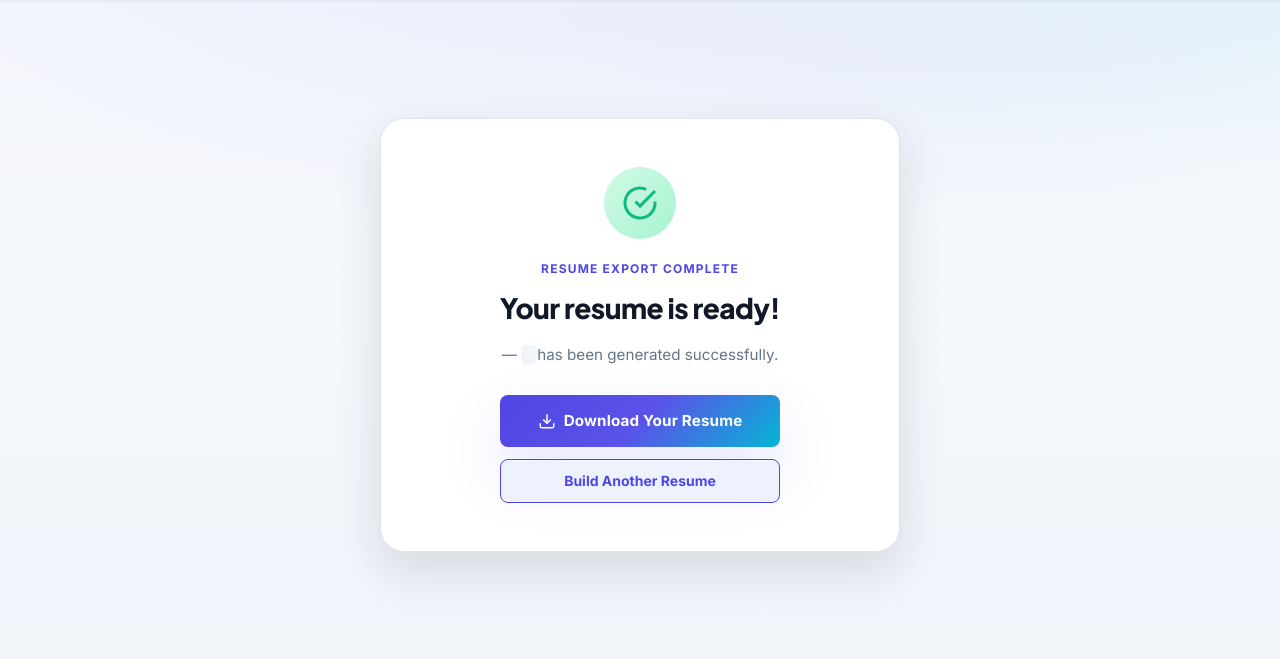
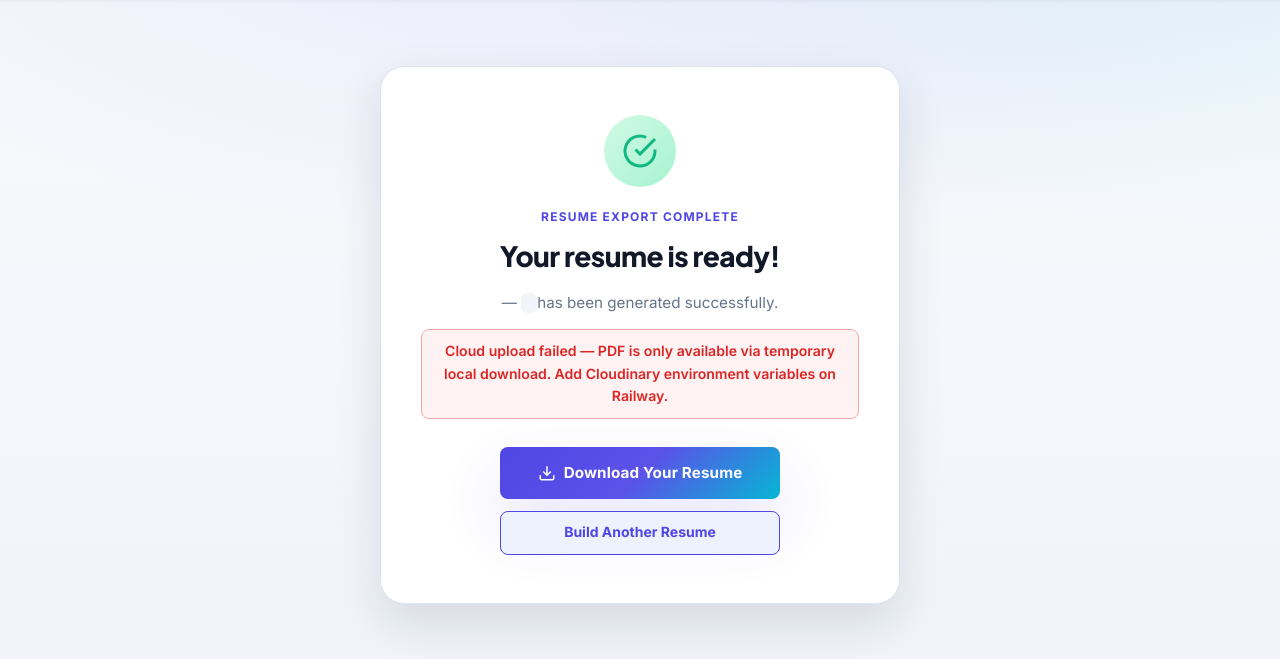
Before and after one commit to Ihtesham-4s/resume-builder, a Flask app: template templates/success.html in a window 1280 px wide. Shown: the part 73-732 px from the top of the page. Run offline with Flask 3, Linux system fonts and the light colour scheme; the template is opened without the code that fills it, so the values that code supplies are empty.

Commit message:
Show Cloudinary upload errors and fix Railway Procfile binding
Co-authored-by: Cursor <cursoragent@cursor.com>

```diff
--- a/app.py
+++ b/app.py
@@ -12,7 +12,7 @@ from utils.storage import upload_to_cloudinary
 BASE_DIR = Path(__file__).resolve().parent
 RESUME_DIR = BASE_DIR / "resumes"
 
-load_dotenv()
+load_dotenv(BASE_DIR / ".env")
 
 app = Flask(__name__)
 app.config["RESUME_DIR"] = RESUME_DIR
@@ -161,12 +161,15 @@ def generate():
 
     download_url = url_for("download_resume", filename=filename)
     stored_on_cloud = False
+    upload_error = None
 
     try:
         download_url = upload_to_cloudinary(output_path, filename)
         stored_on_cloud = True
-    except Exception:
-        pass
+        app.logger.info("PDF uploaded to Cloudinary: %s", download_url)
+    except Exception as exc:
+        upload_error = str(exc)
+        app.logger.warning("Cloudinary upload failed, using local download: %s", exc)
 
     return render_template(
         "success.html",
@@ -174,6 +177,7 @@ def generate():
         full_name=full_name,
         download_url=download_url,
         stored_on_cloud=stored_on_cloud,
+        upload_error=upload_error,
     )
 
 
--- a/static/style.css
+++ b/static/style.css
@@ -833,6 +833,27 @@ textarea:focus {
     font-weight: 600;
 }
 
+.cloud-warning {
+    margin: 14px 0 0;
+    padding: 10px 16px;
+    border-radius: var(--radius-sm);
+    background: var(--red-50);
+    border: 1px solid #fca5a5;
+    color: var(--red-600);
+    font-size: 0.88rem;
+    font-weight: 600;
+}
+
+.upload-error-detail {
+    margin: 8px 0 0;
+    padding: 8px 12px;
+    border-radius: var(--radius-sm);
+    background: var(--slate-100);
+    color: var(--navy-700);
+    font-size: 0.8rem;
+    word-break: break-word;
+}
+
 .success-detail code {
     padding: 2px 8px;
     border-radius: 6px;
--- a/templates/success.html
+++ b/templates/success.html
@@ -42,6 +42,11 @@
             <p class="success-detail"><strong>{{ full_name }}</strong> — <code>{{ filename }}</code> has been generated successfully.</p>
             {% if stored_on_cloud %}
             <p class="cloud-message">Your resume is securely stored on cloud!</p>
+            {% else %}
+            <p class="cloud-warning">Cloud upload failed — PDF is only available via temporary local download. Add Cloudinary environment variables on Railway.</p>
+            {% if upload_error %}
+            <p class="upload-error-detail"><strong>Reason:</strong> {{ upload_error }}</p>
+            {% endif %}
             {% endif %}
             <div class="success-actions">
                 <a class="submit-button download-button" href="{{ download_url }}">
```
Also changed, not shown: utils/storage.py (+19 -5 lines), 1 other file.
